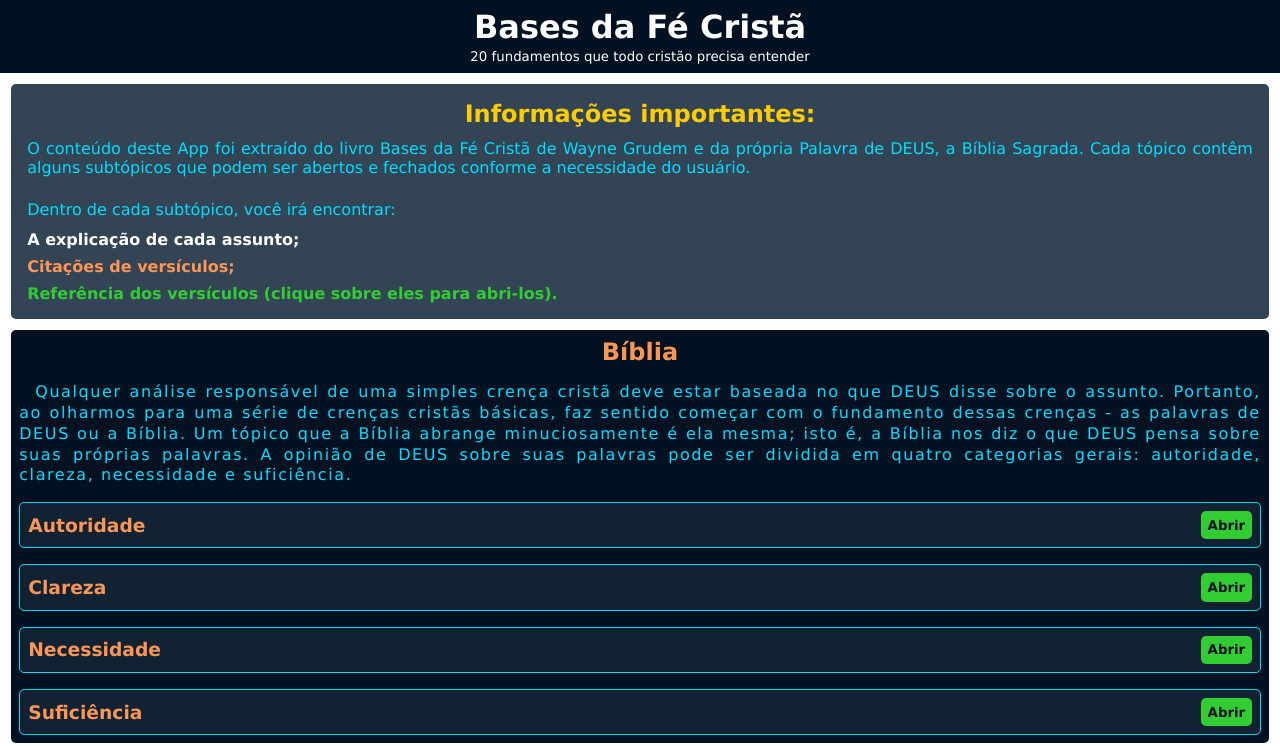
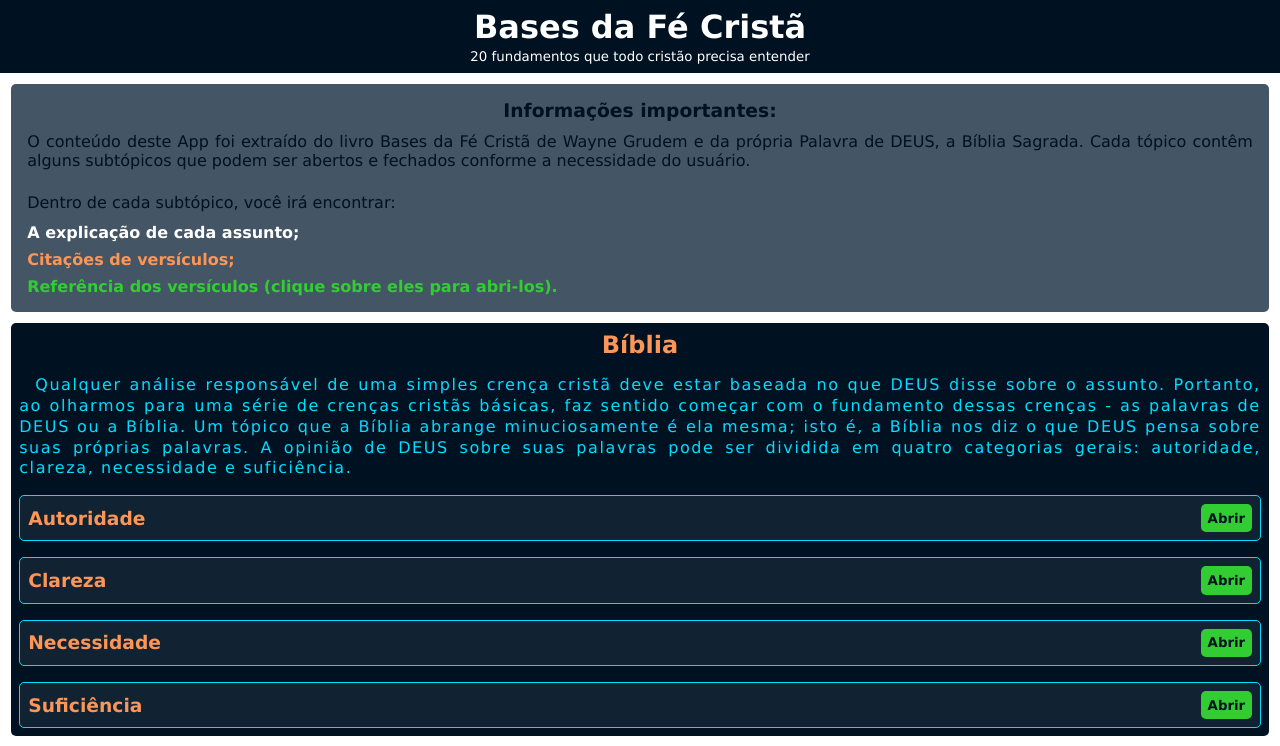
Before and after one commit to AndrewHGomes/basesdafecrista, a React (Vite) app: page / in a window 1280 px wide. Shown: the top 746 px of the page. Built offline with nearby package versions, Linux system fonts and the light colour scheme.

Commit message:
Mudança no estilo das informações

```diff
--- a/src/Info/index.jsx
+++ b/src/Info/index.jsx
@@ -1,7 +1,7 @@
 const index = () => {
   return (
     <div className="info">
-      <h2>Informações importantes:</h2>
+      <h3>Informações importantes:</h3>
       <p>
         O conteúdo deste App foi extraído do livro Bases da Fé Cristã de Wayne
         Grudem e da própria Palavra de DEUS, a Bíblia Sagrada. Cada tópico
--- a/src/index.css
+++ b/src/index.css
@@ -23,8 +23,8 @@ footer {
 }
 
 .info {
-  background-color: #345;
-  color: var(--cor-textos);
+  background-color: #456;
+  color: var(--cor-forte);
   text-align: justify;
   margin: 0.7em;
   padding: 1em;
@@ -34,8 +34,7 @@ footer {
   gap: 0.7em;
 }
 
-.info h2 {
-  color: #fc0;
+.info h3 {
   text-align: center;
 }
 
```
